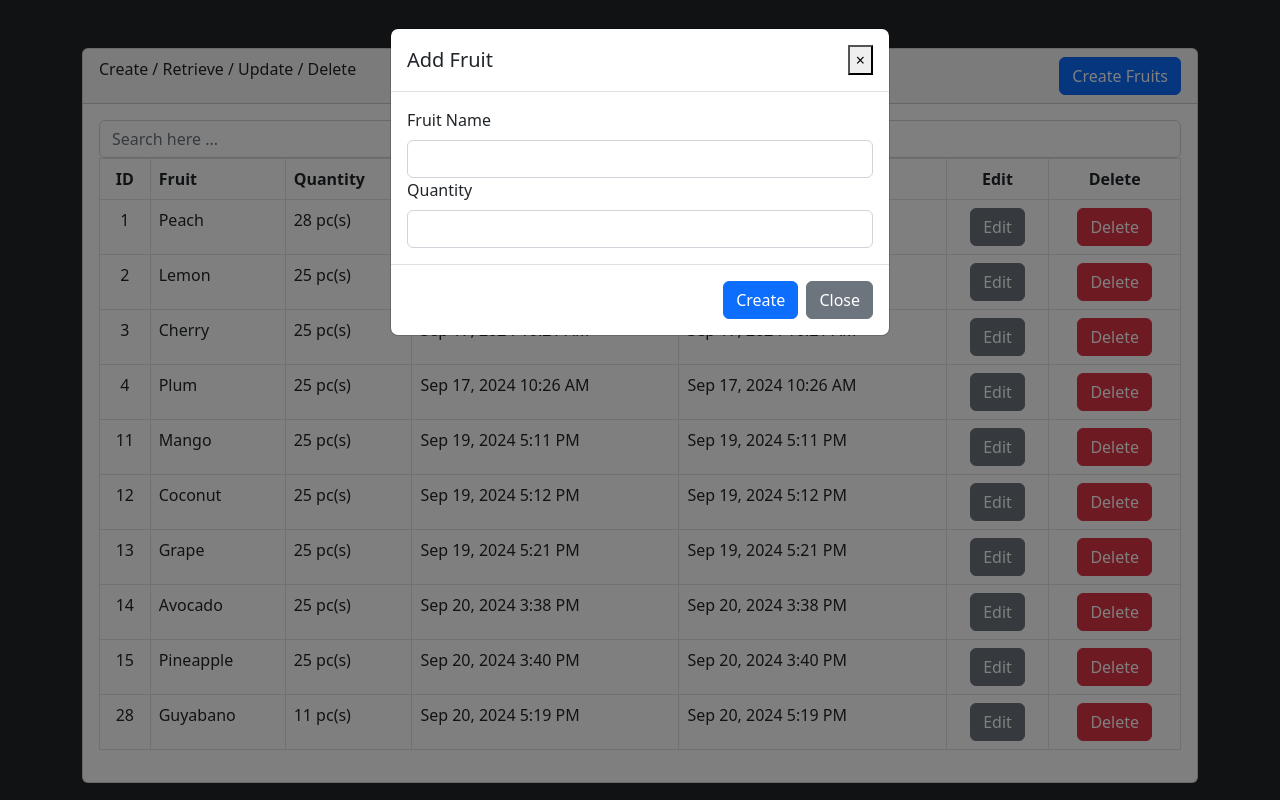
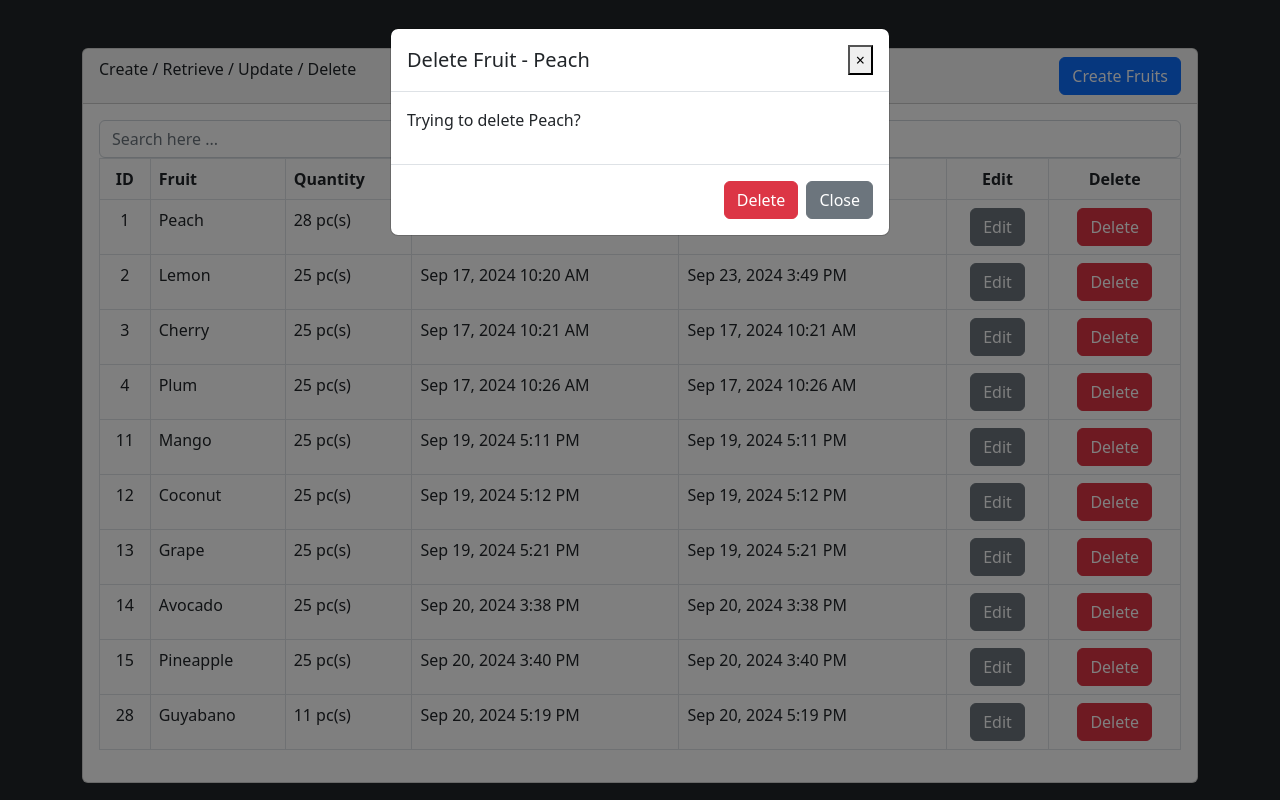
Before and after one commit to ShinAquila/simple-fruit-crud, a PHP site: page /index.php in a window 1280 px wide, after a click on "Delete". Run offline with PHP 8.4, Linux system fonts and the light colour scheme; data comes from the database, SQL or seed files in the repository; some libraries are stand-ins or nearby versions.

Commit message:
working delete

```diff
--- a/_functions.php
+++ b/_functions.php
@@ -79,3 +79,23 @@ function updateFruit($fruitName, $fruitQty, $fruitId){
         return false;
     }
 }
+
+function deleteFruit($fruitId){
+    $statement = dbConnection()->prepare("DELETE
+                                            FROM
+                                                fruits
+                                            WHERE
+                                                fruit_id = :fruit_id");
+
+    //instead putting values directly to a query we use PDO variable
+    $statement->execute([
+        'fruit_id' => $fruitId
+    ]);
+
+    //confirm if the query is executed properly
+    if ($statement) {
+        return true;
+    } else {
+        return false;
+    }
+}
--- a/index.php
+++ b/index.php
@@ -149,25 +149,18 @@ require '_functions.php';
                                             <div class="modal-dialog" role="document">
                                                 <div class="modal-content">
                                                     <div class="modal-header">
-                                                        <h5 class="modal-title">Add Fruit</h5>
+                                                        <h5 class="modal-title">Delete Fruit - <?= $fruit['fruit_name'] ?></h5>
                                                         <button type="button" class="close" data-bs-dismiss="modal" aria-label="Close">
                                                             <span aria-hidden="true">&times;</span>
                                                         </button>
                                                     </div>
 
-                                                    <form action="fruit_create.php" method="post">
+                                                    <form action="fruit_delete.php?fruitId=<?= $fruit['fruit_id'] ?>" method="post">
                                                         <div class="modal-body">
-                                                            <div class="form-group">
-                                                                <label for="" class="form-label">Fruit Name</label>
-                                                                <input type="text" class="form-control" name="fruitName" id="fruitName" required>
-                                                            </div>
-                                                            <div class="form-group">
-                                                                <label for="" class="form-label">Quantity</label>
-                                                                <input type="number" class="form-control" name="fruitQty" id="fruitQty" min="0" step="0.01" required>
-                                                            </div>
+                                                            <p>Trying to delete <?= $fruit['fruit_name'] ?>?</p>
                                                         </div>
                                                         <div class="modal-footer">
-                                                            <button type="submit" name="createFruit" id="createFruit" class="btn btn-primary">Create</button>
+                                                            <button type="submit" name="deleteFruit" id="deleteFruit" class="btn btn-danger">Delete</button>
 
                                                             <button type="button" class="btn btn-secondary" data-bs-dismiss="modal">Close</button>
                                                         </div>
@@ -175,10 +168,6 @@ require '_functions.php';
                                                 </div>
                                             </div>
                                         </div>
-
-
-
-
 
 
                                     <?php } ?>
```
Also changed, not shown: fruit_delete.php (added, +18 -0 lines).
